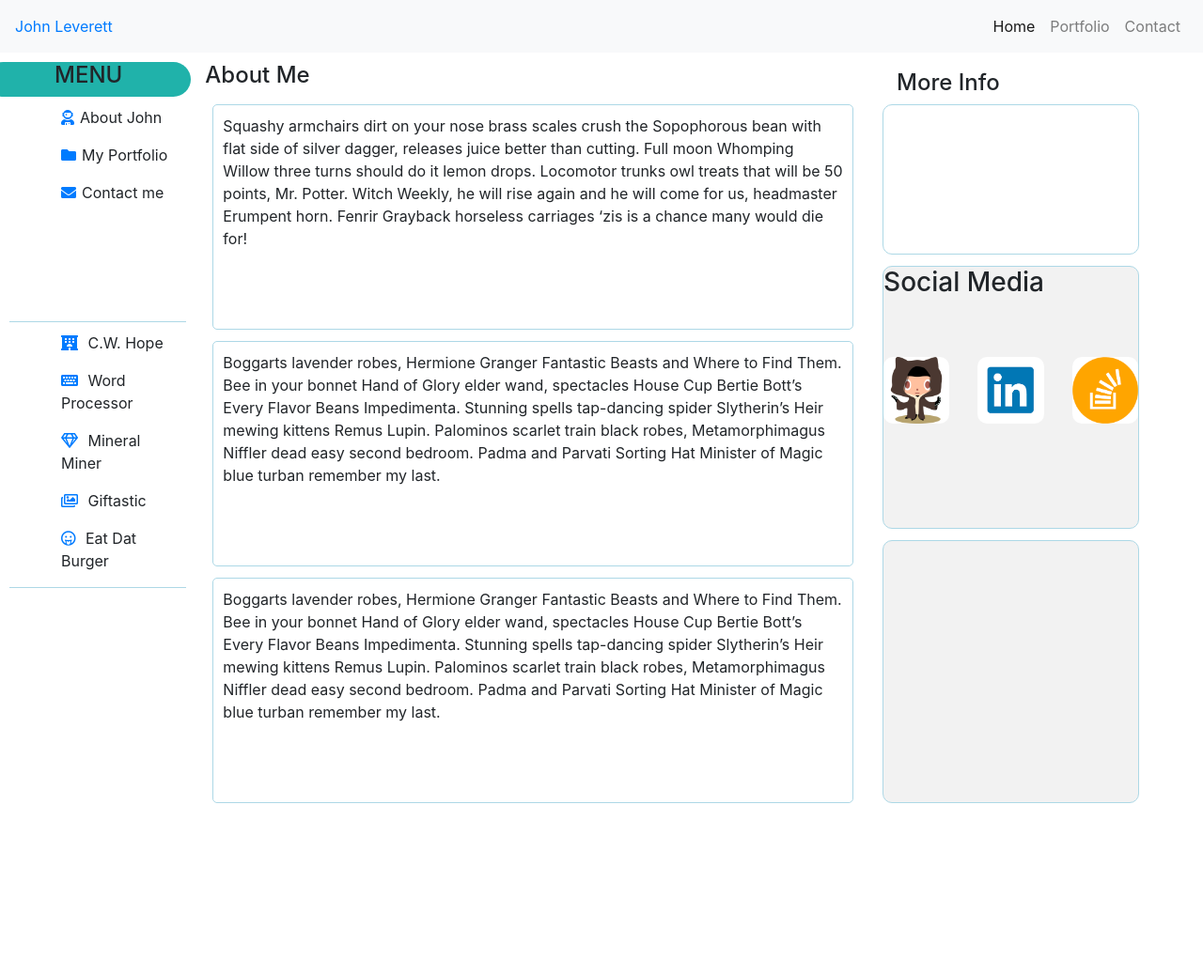
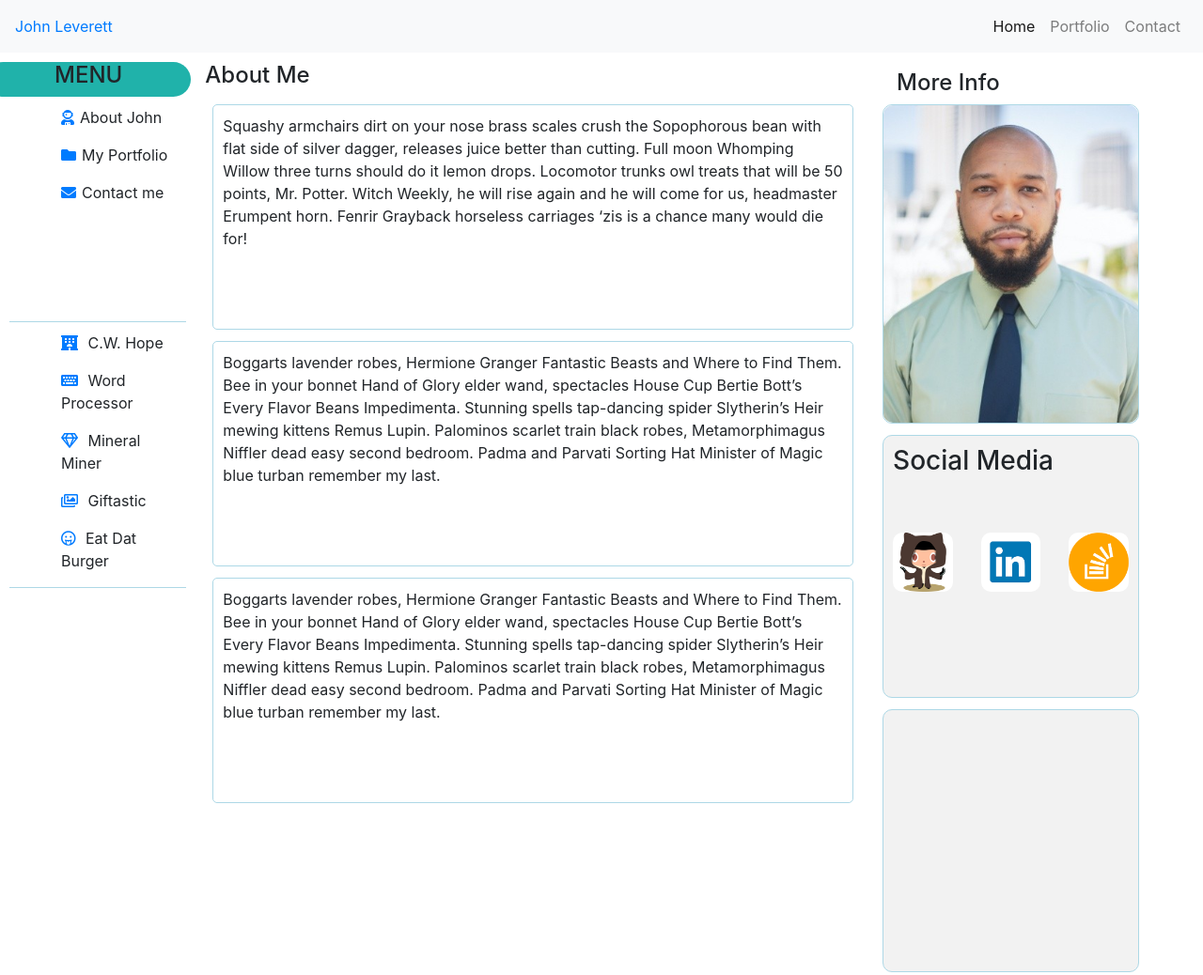
Before and after one commit to jlev2282/Leverett_Portfolio_2018, a plain HTML site: page index.html in a window 1280 px wide. Shown: the whole page at 94% size. Before the commit the page ends 875 px from the top, so only its background shows below. Drawn offline with nearby package versions, Linux system fonts and the light colour scheme.

Commit message:
image uncommented

```diff
--- a/index.html
+++ b/index.html
@@ -105,17 +105,17 @@
                     <div class="row"><div class="col-md-12"><h4 id="secondary-content-header">More Info</h4></div></div>
 
                     <div class="row secondaryDisplay" id="sd1">
-                        <!--<img class="display-image" src="assets/linkedinpic.png">-->
+                        <img class="display-image" src="assets/linkedinpic.png">
                     </div>
 
-                    <div class="row secondaryDisplay" id="sd2">
+                    <div class="row secondaryDisplay" id="sd2" style="padding: 10px;">
                         <div class="row "><div class="col-md-12 text-aligned"><h3>Social Media</h3></div></div>
                         <div class="row">
                             <div class="col-md-4">
                                 <a href="https://github.com/jlev2282"><img class="social-media-image" src="assets/github.png" alt="Github logo"></a>
                             </div>
                             <div class="col-md-4">
-                                <a href="https://www.linkedin.com/in/johnleverett-webdev/"><img class="social-media-image" src="assets/linkedinlogo.png" alt="Github logo"></a>
+                                <a href="https://www.linkedin.com/in/johnleverett-webdev/"><img class="social-media-image"  src="assets/linkedinlogo.png" alt="Github logo"></a>
                             </div>
                             <div class="col-md-4">
                                 <a href="https://stackexchange.com/users/10063355/john"><img class="social-media-image" src="assets/stackoverflow.png" alt="Github logo"></a>
```
